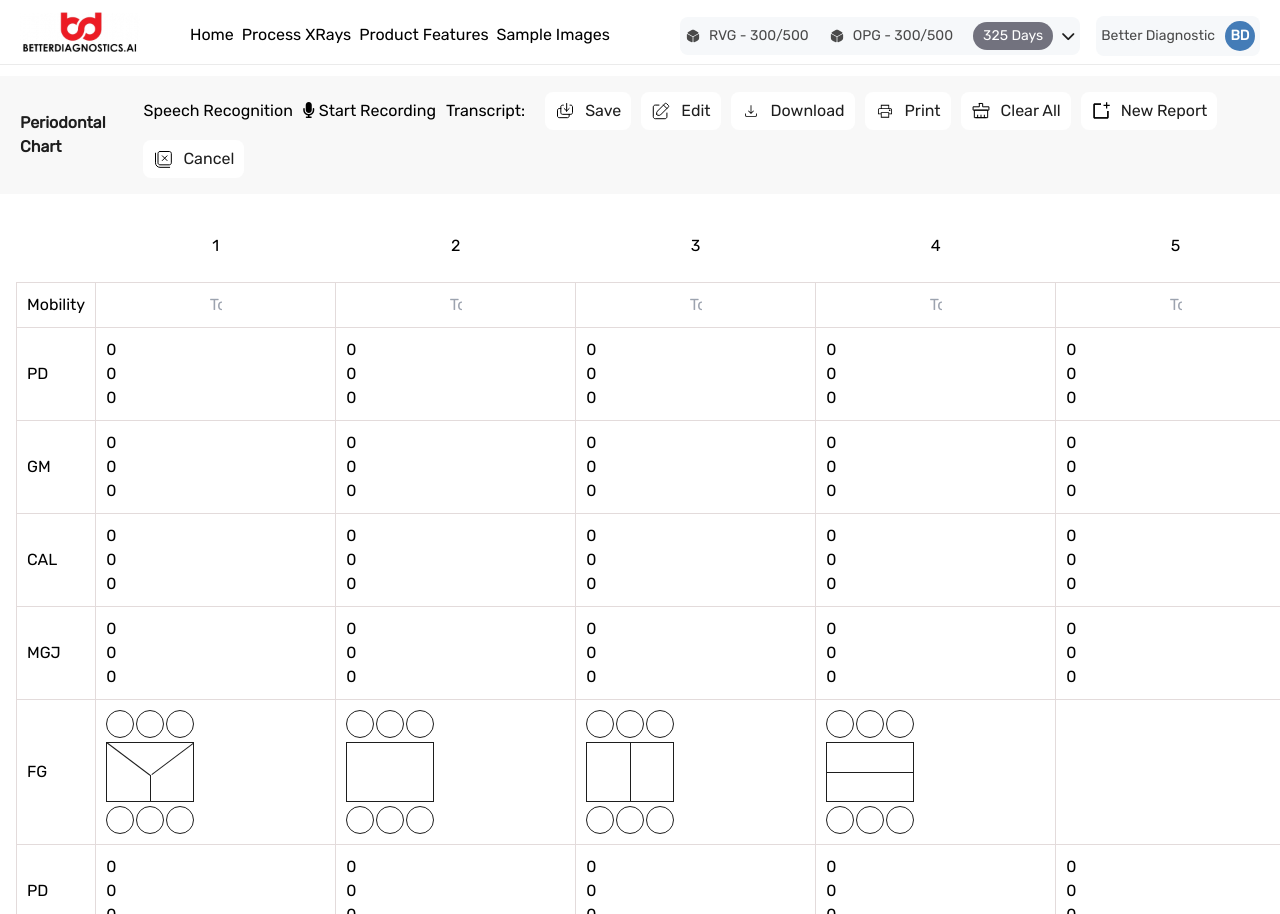
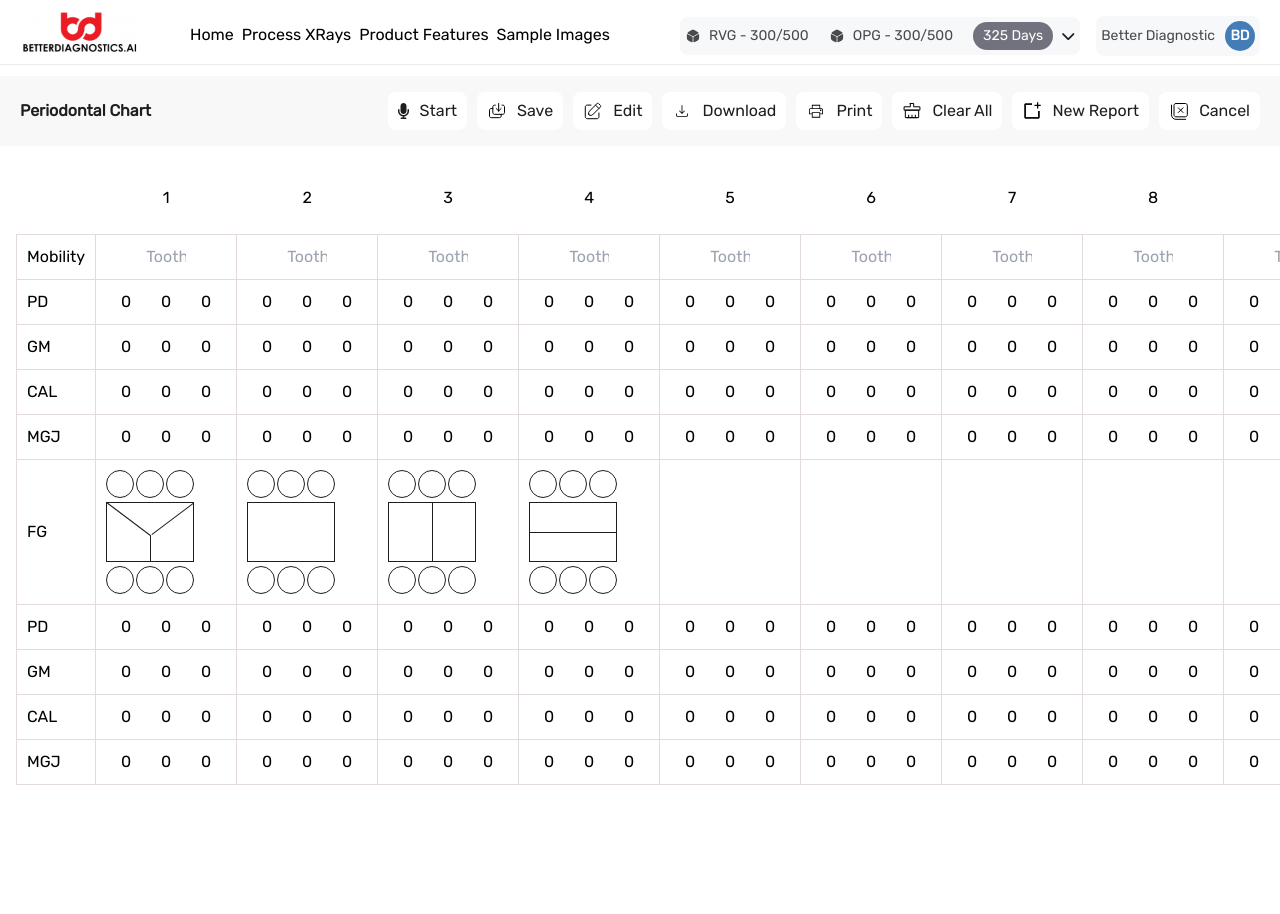
Before and after one commit to sujata-autviz/dentistAI-UI, an Angular app: page /#/home in a window 1280 px wide. After the commit the page ends 801 px from the top, so only its background shows below. Built offline with nearby package versions, Linux system fonts and the light colour scheme; no server answers.

Commit message:
recording button

```diff
--- a/src/app/pages/periodontal-chart/periodontal-chart.component.html
+++ b/src/app/pages/periodontal-chart/periodontal-chart.component.html
@@ -63,13 +63,58 @@
   <h2 class="text-base text-textBlack font-semibold">Periodontal Chart</h2>
 
   <div class="flex gap-[10px] items-center flex-wrap">
-    <h2>Speech Recognition</h2>
-    <button (click)="toggleRecording()" [ngClass]="{ recording: isRecording }">
-      <i class="fa" [ngClass]="isRecording ? 'fa-stop' : 'fa-microphone'"></i>
-      {{ isRecording ? "Stop Recording" : "Start Recording" }}
+    <!-- <h2>Speech Recognition</h2> -->
+    <button (click)="toggleRecording()" class="bar-btn">
+      <ng-container *ngIf="!isRecording">
+        <i class="fa fa-microphone"></i>
+      </ng-container>
+
+      <ng-container *ngIf="isRecording">
+        <svg width="10px" height="8px" class="animated-recording" viewBox="0 0 10 8" version="1.1"
+          xmlns="http://www.w3.org/2000/svg">
+          <g id="Audio" transform="translate(0.000000, 0.500000)" stroke="currentColor" stroke-width="1"
+            fill-rule="evenodd" stroke-linecap="round">
+            <line x1="8.5" y1="0.493135" x2="8.5" y2="6.50687" id="Line-5">
+              <animate attributeType="XML" attributeName="y1" values="2;0;2" keyTimes="0;0.5;1" dur=".8s"
+                repeatCount="indefinite"></animate>
+              <animate attributeType="XML" attributeName="y2" values="5;7;5" keyTimes="0;0.5;1" dur=".8s"
+                repeatCount="indefinite"></animate>
+            </line>
+            <line x1="6.5" y1="0.789016" x2="6.5" y2="6.21098" id="Line-4">
+              <animate attributeType="XML" attributeName="y1" values="0;2;0" keyTimes="0;0.5;1" dur=".5s"
+                repeatCount="indefinite"></animate>
+              <animate attributeType="XML" attributeName="y2" values="7;5;7" keyTimes="0;0.5;1" dur=".5s"
+                repeatCount="indefinite"></animate>
+            </line>
+            <line x1="4.5" y1="1.67582" x2="4.5" y2="5.32418" id="Line-3">
+              <animate attributeType="XML" attributeName="y1" values="1;3;1" keyTimes="0;0.5;1" dur=".6s"
+                repeatCount="indefinite"></animate>
+              <animate attributeType="XML" attributeName="y2" values="6;4;6" keyTimes="0;0.5;1" dur=".6s"
+                repeatCount="indefinite"></animate>
+            </line>
+            <line x1="2.5" y1="1.14678" x2="2.5" y2="5.85322" id="Line-2">
+              <animate attributeType="XML" attributeName="y1" values="2;1;2" keyTimes="0;0.5;1" dur=".7s"
+                repeatCount="indefinite"></animate>
+              <animate attributeType="XML" attributeName="y2" values="5;6;5" keyTimes="0;0.5;1" dur=".7s"
+                repeatCount="indefinite"></animate>
+            </line>
+            <line x1="0.5" y1="1.67582" x2="0.5" y2="5.32418" id="Line-1">
+              <animate attributeType="XML" attributeName="y1" values="3;0;3" keyTimes="0;0.5;1" dur=".9s"
+                repeatCount="indefinite"></animate>
+              <animate attributeType="XML" attributeName="y2" values="4;7;4" keyTimes="0;0.5;1" dur=".9s"
+                repeatCount="indefinite"></animate>
+            </line>
+          </g>
+        </svg>
+      </ng-container>
+
+
+
+      {{ isRecording ? "Stop" : "Start" }}
     </button>
-    <h3>Transcript:</h3>
-    <p>{{ transcript }}</p>
+    <!-- <h3>Transcript:</h3> -->
+    <!-- <p>{{ transcript }}</p> -->
+
     <button class="bar-btn" (click)="saveChart()">
       <img src="../../../assets/icons/bar-icons/save-as.svg" alt="Save" />
       Save
@@ -137,8 +182,8 @@
       <!-- Mobility -->
       <tr>
         <td>Mobility</td>
-        <td *ngFor="let value of pdValues.slice(0, 16); let i = index">
-          <div class="value-container">
+        <td *ngFor="let value of pdValues.slice(0, 16); let i = index" class="text-center">
+          <div class="align-td-row">
             <!-- Use a fallback value of 0 if mobilityGrade is undefined -->
             <input type="number" [(ngModel)]="value.mobilityGrade" id="mobilityGrade{{ value.toothNumber }}"
               [placeholder]="'Tooth ' + value.toothNumber + ' Mobility'" [value]="value.mobilityGrade || 0" min="0"
@@ -150,18 +195,18 @@
       <!-- PD -->
       <tr>
         <td>PD</td>
-        <td *ngFor="let value of pdValues.slice(0, 16); let i = index">
-          <div>
+        <td *ngFor="let value of pdValues.slice(0, 16); let i = index" class="text-center">
+          <div class="align-td-row">
             <!-- <label for="buccalLeft{{value.toothNumber}}">Tooth {{value.toothNumber}} Buccal Left</label> -->
             <input type="number" [(ngModel)]="value.pocketDepthBuccalLeft" id="buccalLeft{{ value.toothNumber }}"
               [placeholder]="'Tooth ' + value.toothNumber + ' Buccal Left'" (change)="calculateCAL(value)" />
           </div>
-          <div>
+          <div class="align-td-row">
             <!-- <label for="buccalCenter{{value.toothNumber}}">Tooth {{value.toothNumber}} Buccal Center</label> -->
             <input type="number" [(ngModel)]="value.pocketDepthBuccalCenter" id="buccalCenter{{ value.toothNumber }}"
               [placeholder]="'Tooth ' + value.toothNumber + ' Buccal Center'" (change)="calculateCAL(value)" />
           </div>
-          <div>
+          <div class="align-td-row">
             <!-- <label for="buccalRight{{value.toothNumber}}">Tooth {{value.toothNumber}} Buccal Right</label> -->
             <input type="number" [(ngModel)]="value.pocketDepthBuccalRight" id="buccalRight{{ value.toothNumber }}"
               [placeholder]="'Tooth ' + value.toothNumber + ' Buccal Right'" (change)="calculateCAL(value)" />
@@ -172,17 +217,17 @@
       <!-- GM -->
       <tr>
         <td>GM</td>
-        <td *ngFor="let value of gmValues.slice(0, 16); let i = index">
-          <div class="flex items-center">
+        <td *ngFor="let value of gmValues.slice(0, 16); let i = index" class="text-center">
+          <div class="align-td-row">
             <input type="number" [(ngModel)]="value.gingivalMarginBuccalLeft" id="gmBuccalLeft{{ value.toothNumber }}"
               [placeholder]="'Tooth ' + value.toothNumber + ' Buccal Left'" (change)="calculateCAL(value)" />
           </div>
-          <div>
+          <div class="align-td-row">
             <input type="number" [(ngModel)]="value.gingivalMarginBuccalCenter"
               id="gmBuccalCenter{{ value.toothNumber }}" [placeholder]="'Tooth ' + value.toothNumber + ' Buccal Center'"
               (change)="calculateCAL(value)" />
           </div>
-          <div>
+          <div class="align-td-row">
             <input type="number" [(ngModel)]="value.gingivalMarginBuccalRight" id="gmBuccalRight{{ value.toothNumber }}"
               [placeholder]="'Tooth ' + value.toothNumber + ' Buccal Right'" (change)="calculateCAL(value)" />
           </div>
@@ -192,17 +237,17 @@
       <!-- CAL -->
       <tr>
         <td>CAL</td>
-        <td *ngFor="let value of calValues.slice(0, 16); let i = index">
-          <div>
+        <td *ngFor="let value of calValues.slice(0, 16); let i = index" class="text-center">
+          <div class="align-td-row">
             <input type="number" [(ngModel)]="value.clinicalAttachmentLevelBuccalLeft"
               id="calBuccalLeft{{ value.toothNumber }}" [placeholder]="'Tooth ' + value.toothNumber + ' Buccal Left'" />
           </div>
-          <div>
+          <div class="align-td-row">
             <input type="number" [(ngModel)]="value.clinicalAttachmentLevelBuccalCenter"
               id="calBuccalCenter{{ value.toothNumber }}"
               [placeholder]="'Tooth ' + value.toothNumber + ' Buccal Center'" />
           </div>
-          <div>
+          <div class="align-td-row">
             <input type="number" [(ngModel)]="value.clinicalAttachmentLevelBuccalRight"
               id="calBuccalRight{{ value.toothNumber }}"
               [placeholder]="'Tooth ' + value.toothNumber + ' Buccal Right'" />
@@ -213,18 +258,18 @@
       <!-- MGJ -->
       <tr>
         <td>MGJ</td>
-        <td *ngFor="let value of mgjValues.slice(0, 16); let i = index">
-          <div>
+        <td *ngFor="let value of mgjValues.slice(0, 16); let i = index" class="text-center">
+          <div class="align-td-row">
             <input type="number" [(ngModel)]="value.mucogingivalJunctionBuccalLeft"
               id="mucogingivalJunctionBuccalLeft{{ value.toothNumber }}"
               [placeholder]="'Tooth ' + value.toothNumber + ' Buccal Left'" />
           </div>
-          <div>
+          <div class="align-td-row">
             <input type="number" [(ngModel)]="value.mucogingivalJunctionBuccalCenter"
               id="mucogingivalJunctionBuccalCenter{{ value.toothNumber }}"
               [placeholder]="'Tooth ' + value.toothNumber + ' Buccal Center'" />
           </div>
-          <div>
+          <div class="align-td-row">
             <input type="number" [(ngModel)]="value.mucogingivalJunctionBuccalRight"
               id="mucogingivalJunctionBuccalRight{{ value.toothNumber }}"
               [placeholder]="'Tooth ' + value.toothNumber + ' Buccal Right'" />
@@ -315,22 +360,24 @@
         <td></td>
         <td></td>
       </tr>
-      <!-- PD -->
+
       <!-- PD -->
       <tr>
         <td>PD</td>
-        <td *ngFor="let value of pdValues.slice(0, 16); let i = index">
-          <div>
+        <td *ngFor="let value of pdValues.slice(0, 16); let i = index" class="text-center">
+          <div class="align-td-row">
             <!-- <label for="buccalLeft{{value.toothNumber}}">Tooth {{value.toothNumber}} Buccal Left</label> -->
             <input type="number" [(ngModel)]="value.pocketDepthLingualLeft" id="buccalLeft{{ value.toothNumber }}"
               [placeholder]="'Tooth ' + value.toothNumber + ' Lingual Left'" (change)="calculateCAL(value)" />
           </div>
-          <div>
+
+          <div class="align-td-row">
             <!-- <label for="buccalCenter{{value.toothNumber}}">Tooth {{value.toothNumber}} Buccal Center</label> -->
             <input type="number" [(ngModel)]="value.pocketDepthLingualCenter" id="buccalCenter{{ value.toothNumber }}"
               [placeholder]="'Tooth ' + value.toothNumber + ' Lingual Center'" (change)="calculateCAL(value)" />
           </div>
-          <div>
+
+          <div class="align-td-row">
             <!-- <label for="buccalRight{{value.toothNumber}}">Tooth {{value.toothNumber}} Buccal Right</label> -->
             <input type="number" [(ngModel)]="value.pocketDepthLingualRight" id="buccalRight{{ value.toothNumber }}"
               [placeholder]="'Tooth ' + value.toothNumber + ' Lingual Right'" (change)="calculateCAL(value)" />
@@ -341,17 +388,17 @@
       <!-- GM -->
       <tr>
         <td>GM</td>
-        <td *ngFor="let value of gmValues.slice(0, 16); let i = index">
-          <div>
+        <td *ngFor="let value of gmValues.slice(0, 16); let i = index" class="text-center">
+          <div class="align-td-row">
             <input type="number" [(ngModel)]="value.gingivalMarginLingualLeft" id="gmLingualLeft{{ value.toothNumber }}"
               [placeholder]="'Tooth ' + value.toothNumber + ' Lingual Left'" (change)="calculateCAL(value)" />
           </div>
-          <div>
+          <div class="align-td-row">
             <input type="number" [(ngModel)]="value.gingivalMarginLingualCenter"
               id="gmLingualCenter{{ value.toothNumber }}"
               [placeholder]="'Tooth ' + value.toothNumber + ' Lingual Center'" (change)="calculateCAL(value)" />
           </div>
-          <div>
+          <div class="align-td-row">
             <input type="number" [(ngModel)]="value.gingivalMarginLingualRight"
               id="gmLingualRight{{ value.toothNumber }}" [placeholder]="'Tooth ' + value.toothNumber + ' Lingual Right'"
               (change)="calculateCAL(value)" />
@@ -361,18 +408,18 @@
       <!-- CAL -->
       <tr>
         <td>CAL</td>
-        <td *ngFor="let value of calValues.slice(0, 16); let i = index">
-          <div>
+        <td *ngFor="let value of calValues.slice(0, 16); let i = index" class="text-center">
+          <div class="align-td-row">
             <input type="number" [(ngModel)]="value.clinicalAttachmentLevelLingualLeft"
               id="calLingualLeft{{ value.toothNumber }}"
               [placeholder]="'Tooth ' + value.toothNumber + ' Lingual Left'" />
           </div>
-          <div>
+          <div class="align-td-row">
             <input type="number" [(ngModel)]="value.clinicalAttachmentLevelLingualCenter"
               id="calLingualCenter{{ value.toothNumber }}"
               [placeholder]="'Tooth ' + value.toothNumber + ' Lingual Center'" />
           </div>
-          <div>
+          <div class="align-td-row">
             <input type="number" [(ngModel)]="value.clinicalAttachmentLevelLingualRight"
               id="calLingualRight{{ value.toothNumber }}"
               [placeholder]="'Tooth ' + value.toothNumber + ' Lingual Right'" />
@@ -383,18 +430,18 @@
       <!-- MGJ -->
       <tr>
         <td>MGJ</td>
-        <td *ngFor="let value of mgjValues.slice(0, 16); let i = index">
-          <div>
+        <td *ngFor="let value of mgjValues.slice(0, 16); let i = index" class="text-center">
+          <div class="align-td-row">
             <input type="number" [(ngModel)]="value.mucogingivalJunctionLingualLeft"
               id="mucogingivalJunctionLingualLeft{{ value.toothNumber }}"
               [placeholder]="'Tooth ' + value.toothNumber + ' Lingual Left'" />
           </div>
-          <div>
+          <div class="align-td-row">
             <input type="number" [(ngModel)]="value.mucogingivalJunctionLingualCenter"
               id="mucogingivalJunctionLingualCenter{{ value.toothNumber }}"
               [placeholder]="'Tooth ' + value.toothNumber + ' Lingual Center'" />
           </div>
-          <div>
+          <div class="align-td-row">
             <input type="number" [(ngModel)]="value.mucogingivalJunctionLingualRight"
               id="mucogingivalJunctionLingualRight{{ value.toothNumber }}"
               [placeholder]="'Tooth ' + value.toothNumber + ' Lingual Right'" />
--- a/src/app/pages/periodontal-chart/periodontal-chart.component.scss
+++ b/src/app/pages/periodontal-chart/periodontal-chart.component.scss
@@ -58,6 +58,7 @@
     // top: 0
     font-weight: normal;
     padding: 24px;
+    width: 140px;
   }
 
   tbody tr td {
@@ -261,3 +262,29 @@
     }
   }
 }
+
+.align-td-row {
+  display: inline;
+  text-align: center;
+  white-space: nowrap;
+
+  input {
+    width: 40px;
+    display: inline;
+    text-align: center;
+
+    &::-webkit-outer-spin-button,
+    &::-webkit-inner-spin-button {
+      -webkit-appearance: none;
+      margin: 0;
+    }
+  }
+}
+
+
+.animated-recording {
+  width: 20px;
+  height: 20px;
+  // max-width: 20px;
+  color: #1E1E1E;
+}
```
